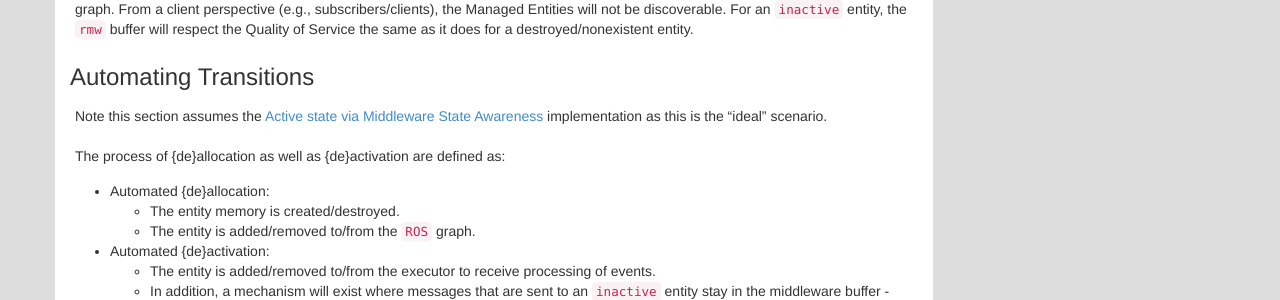
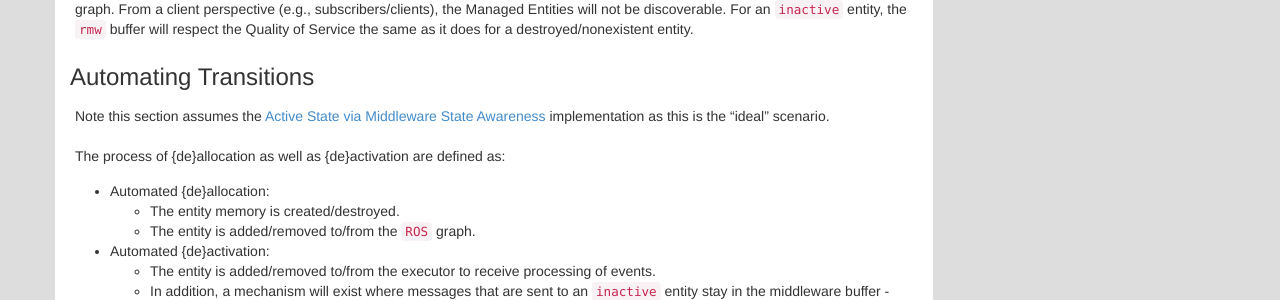
Before and after one commit to ros2/design, a Jekyll site: the page built from articles/node_lifecycle.md, in a window 1280 px wide and 900 px high, scrolled down 9584 px. Shown: the part 152-452 px from the top of the window. Built offline with Jekyll 4.4.1, drawn with Linux system fonts in a browser that asks for light colours; nearby versions of some CDN libraries.

Commit message:
more caps

```diff
--- a/articles/node_lifecycle.md
+++ b/articles/node_lifecycle.md
@@ -437,7 +437,7 @@ Given the current state of `rmw`, however, an alternative design may instead con
 To accomplish "minimal CPU usage", the `active` state will follow the same principles of `rmw::discoverable` (i.e., an `active` entity is a discoverable entity and an `inactive` entity is not discoverable). This means an `inactive` entity will not exist within the `ROS` graph. From a client perspective (e.g., subscribers/clients), the Managed Entities will not be discoverable. For an `inactive` entity, the `rmw` buffer will respect the Quality of Service the same as it does for a destroyed/nonexistent entity.
 
 ### Automating Transitions
-Note this section assumes the [Active state via Middleware State Awareness](#active-state-via-middleware-state-awareness) implementation as this is the "ideal" scenario.
+Note this section assumes the [Active State via Middleware State Awareness](#active-state-via-middleware-state-awareness) implementation as this is the "ideal" scenario.
 
 The process of {de}allocation as well as {de}activation are defined as:
 
```
